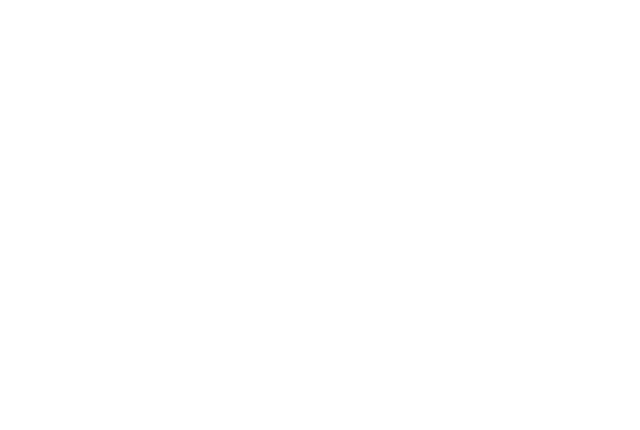
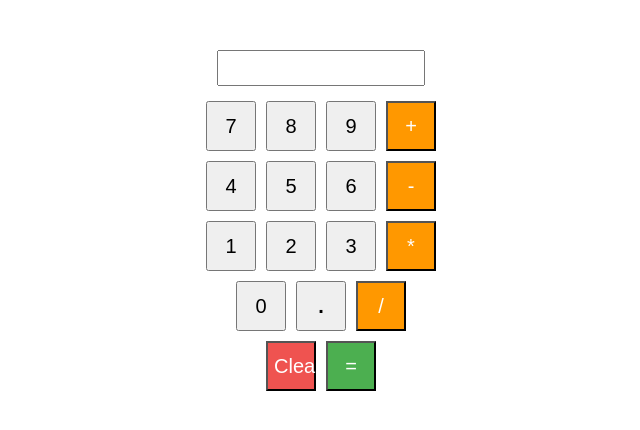
Before and after one commit to acciojob/calculator-Addr678, a website: page main.html in a window 1280 px wide. Shown: the whole page, without its empty margins (319-959 px from the left). Drawn offline with Linux system fonts and the light colour scheme.

Commit message:
created a submission

```diff
--- a/main.html
+++ b/main.html
@@ -7,7 +7,38 @@
 </head>
 
 <body>
-	<!-- the entire body must be written by student -->
+	<div class="calculator">
+    <input type="text" id="input" readonly>
+    <div class="buttons">
+    <div class="row">
+        <button class="block" id="block7">7</button>
+        <button class="block" id="block8">8</button>
+        <button class="block" id="block9">9</button>
+        <button class="operator" id="plus">+</button>
+      </div>
+      <div class="row">
+        <button class="block" id="block4">4</button>
+        <button class="block" id="block5">5</button>
+        <button class="block" id="block6">6</button>
+        <button class="operator" id="minus">-</button>
+      </div>
+      <div class="row">
+        <button class="block" id="block1">1</button>
+        <button class="block" id="block2">2</button>
+        <button class="block" id="block3">3</button>
+        <button class="operator" id="multiply">*</button>
+      </div>
+      <div class="row">
+        <button class="block" id="block0">0</button>
+        <button class="dot" id="dot">.</button>
+        <button class="operator" id="divide">/</button>
+      </div>
+      <div class="row">
+        <button id="clr">Clear</button>
+        <button id="ans">=</button>
+      </div>
+    </div>
+  </div>
     <script type="text/javascript" src="./script.js">
 </script>
 
--- a/script.js
+++ b/script.js
@@ -1 +1,43 @@
 //your code here
+// Get the display input element
+const display = document.getElementById('input');
+
+// Get all the number buttons and add event listeners
+const numberButtons = document.querySelectorAll('.block');
+numberButtons.forEach((button) => {
+  button.addEventListener('click', () => {
+    display.value += button.textContent;
+  });
+});
+
+// Get the decimal button and add event listener
+const decimalButton = document.getElementById('dot');
+decimalButton.addEventListener('click', () => {
+  if (!display.value.includes('.')) {
+    display.value += decimalButton.textContent;
+  }
+});
+
+// Get all the operator buttons and add event listeners
+const operatorButtons = document.querySelectorAll('.operator');
+operatorButtons.forEach((button) => {
+  button.addEventListener('click', () => {
+    display.value += button.textContent;
+  });
+});
+
+// Get the equal button and add event listener
+const equalButton = document.getElementById('ans');
+equalButton.addEventListener('click', () => {
+  try {
+    display.value = eval(display.value);
+  } catch (error) {
+    display.value = 'Error';
+  }
+});
+
+// Get the clear button and add event listener
+const clearButton = document.getElementById('clr');
+clearButton.addEventListener('click', () => {
+  display.value = '';
+});
--- a/styles.css
+++ b/styles.css
@@ -1,2 +1,53 @@
 
 /* Your CSS Code here. */
+.calculator {
+  display: flex;
+  flex-direction: column;
+  align-items: center;
+  margin-top: 50px;
+}
+
+#input {
+  width: 200px;
+  height: 30px;
+  margin-bottom: 10px;
+  font-size: 20px;
+  text-align: right;
+}
+
+.buttons {
+  display: flex;
+  flex-direction: column;
+  align-items: center;
+}
+
+.row {
+  display: flex;
+  justify-content: center;
+}
+
+button {
+  width: 50px;
+  height: 50px;
+  font-size: 20px;
+  margin: 5px;
+}
+
+.operator {
+  background-color: #FF9800;
+  color: white;
+}
+
+.dot {
+  font-weight: bold;
+}
+
+#clr {
+  background-color: #EF5350;
+  color: white;
+}
+
+#ans {
+  background-color: #4CAF50;
+  color: white;
+}
```
